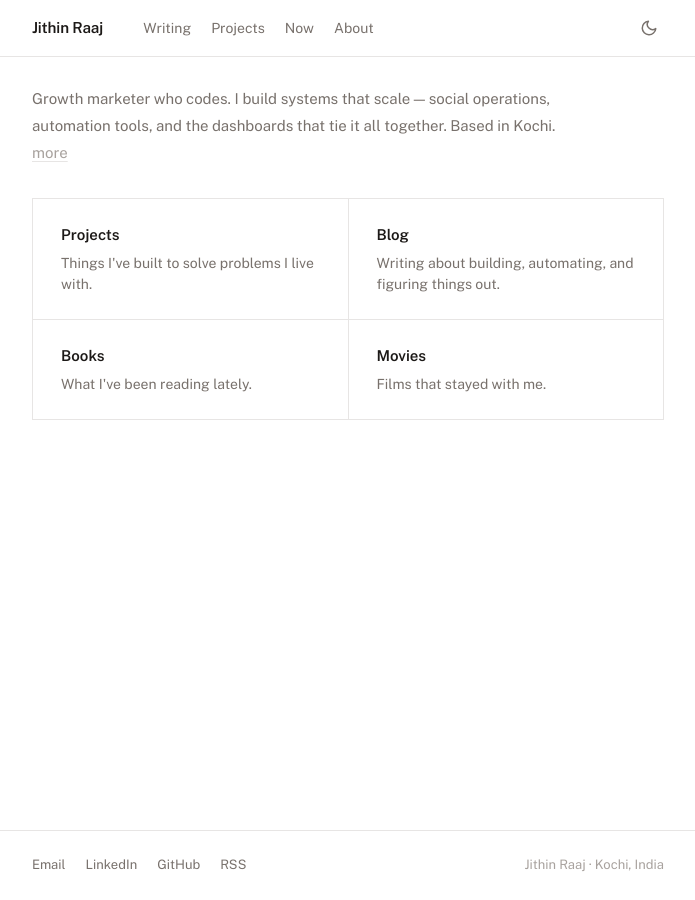
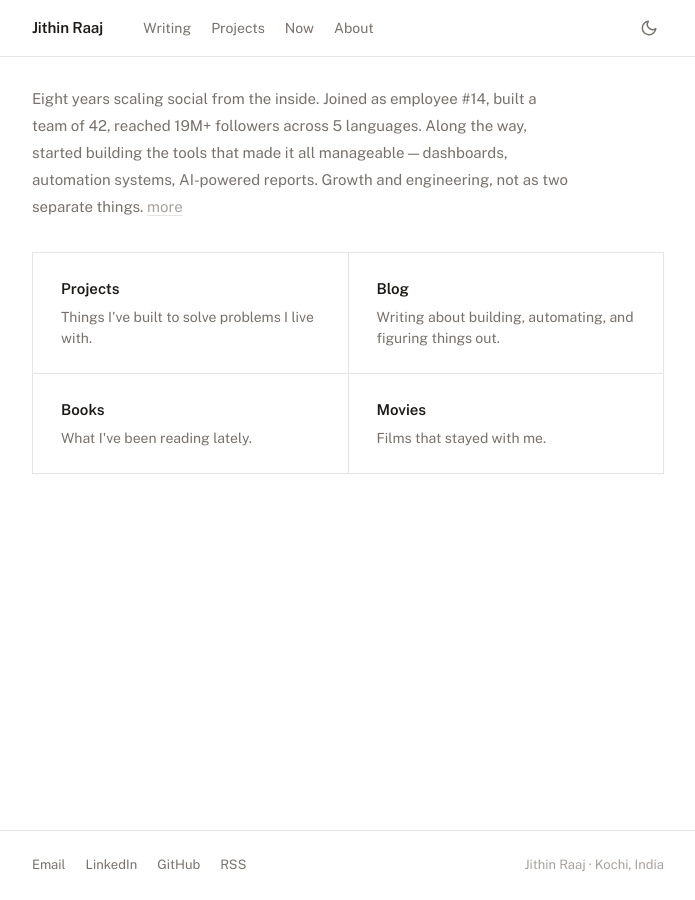
Before and after one commit to jithinrajtk/jithinrajtk.github.io, a Jekyll site: the page built from index.html, in a window 1280 px wide. Shown: the whole page, without its empty margins (292-987 px from the left). Built offline with Jekyll 4.4.1, drawn with Linux system fonts in a browser that asks for light colours.

Commit message:
Rewrite bio — charismatic, founder-facing

```diff
--- a/index.html
+++ b/index.html
@@ -7,7 +7,7 @@ title: Jithin Raaj
 
   <div class="home-intro">
     <div class="home-bio">
-      <p>Growth marketer who codes. I build systems that scale — social operations, automation tools, and the dashboards that tie it all together. Based in Kochi. <button class="more-btn" onclick="toggleMore(this)">more</button></p>
+      <p>Eight years scaling social from the inside. Joined as employee #14, built a team of 42, reached 19M+ followers across 5 languages. Along the way, started building the tools that made it all manageable — dashboards, automation systems, AI-powered reports. Growth and engineering, not as two separate things. <button class="more-btn" onclick="toggleMore(this)">more</button></p>
       <div class="bio-more" hidden>
         <p>Most of what I know, I learned on the job. How to build something that actually works, how to scale it, how to stay calm when things go off track. My work is a mix of thinking and doing. I just try to figure out what helps the business grow and keep doing that.</p>
         <p>I still write code. Not to build big things, but to fix what's broken. If something keeps repeating or feels slow, I'd rather solve it than get used to it. Whether it's in my work or life, most problems are just messy systems waiting to be cleaned up. Coding helps me with that.</p>
```
